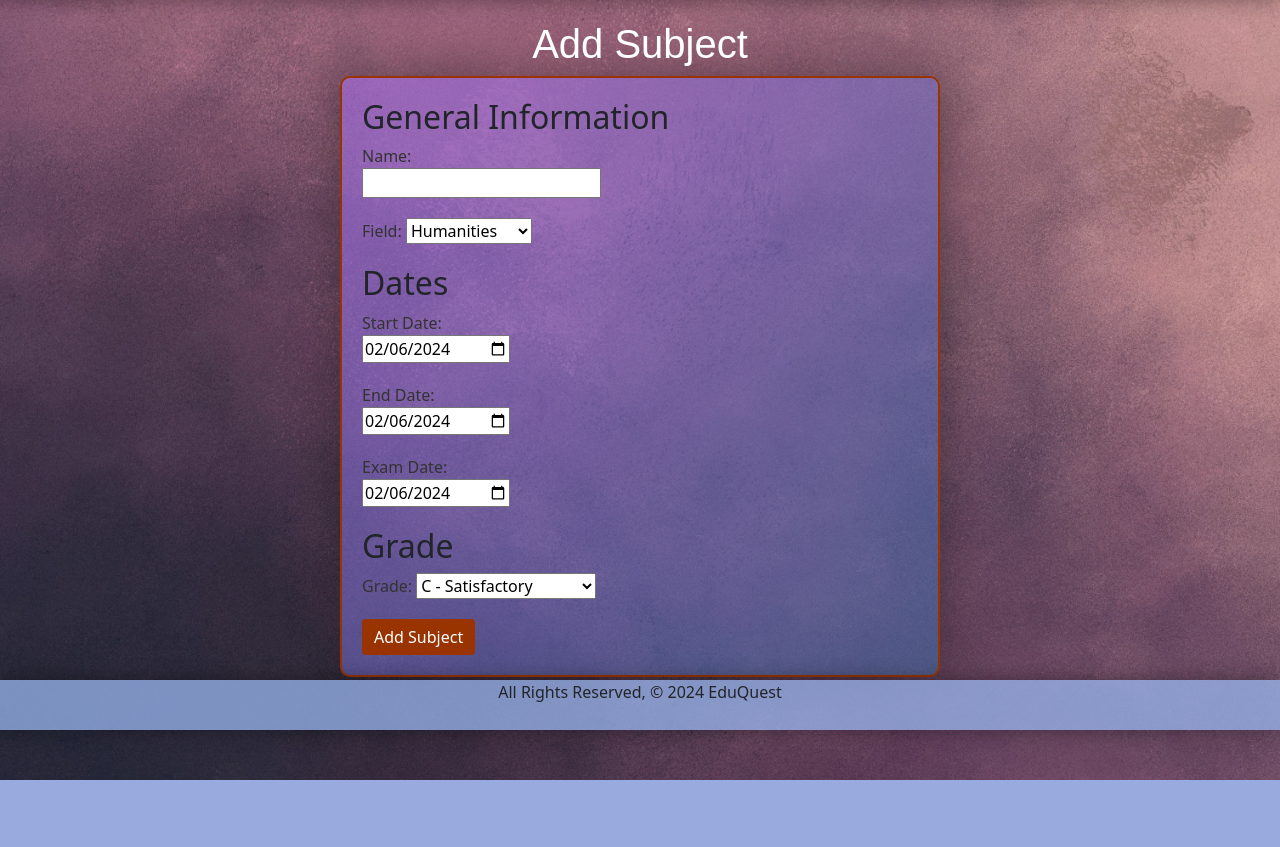
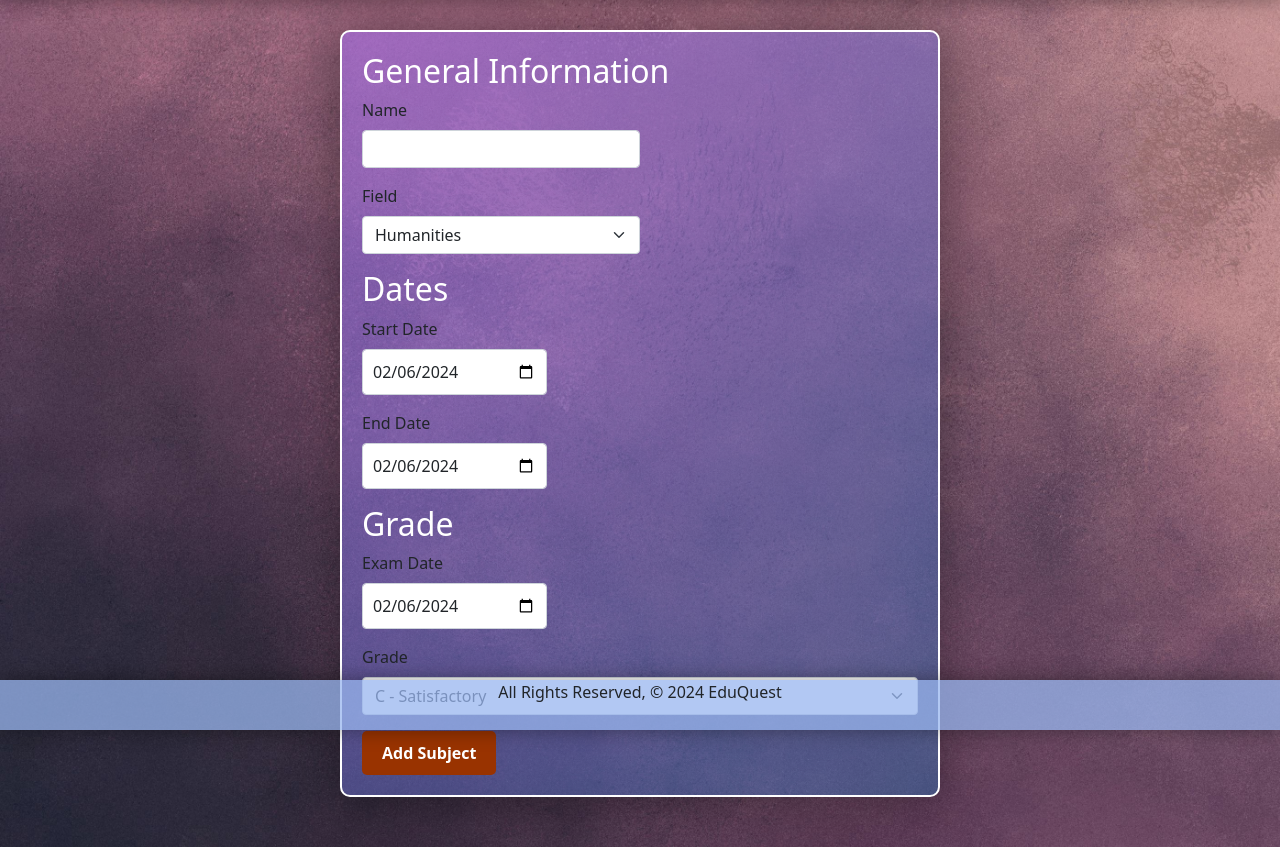
Before and after one commit to GA-EduQuest/EduQuest, a Django app: page /subjects/create in a window 1280 px wide. Shown: the part 70-917 px from the top of the page. Before the commit the page ends 850 px from the top, so only its background shows below. Run offline with Django 5.2, Linux system fonts and the light colour scheme; some libraries are stand-ins or nearby versions; some web fonts are replaced.

Commit message:
Added crispy forms; Orginised css

```diff
--- a/eduquest/settings.py
+++ b/eduquest/settings.py
@@ -38,6 +38,8 @@ INSTALLED_APPS = [
     'django.contrib.sessions',
     'django.contrib.messages',
     'django.contrib.staticfiles',
+    'crispy_forms',
+    'crispy_bootstrap5',
 ]
 
 MIDDLEWARE = [
@@ -126,3 +128,7 @@ LOGOUT_REDIRECT_URL = '/'
 # https://docs.djangoproject.com/en/5.0/ref/settings/#default-auto-field
 
 DEFAULT_AUTO_FIELD = 'django.db.models.BigAutoField'
+
+CRISPY_ALLOWED_TEMPLATE_PACKS = "bootstrap5"
+
+CRISPY_TEMPLATE_PACK = "bootstrap5"
--- a/main_app/forms.py
+++ b/main_app/forms.py
@@ -1,4 +1,6 @@
 from django import forms
+from crispy_forms.helper import FormHelper
+from crispy_forms.layout import Layout, Row, Column
 from .models import Subject
 
 class SubjectForm(forms.ModelForm):
@@ -6,12 +8,30 @@ class SubjectForm(forms.ModelForm):
         model = Subject
         fields = ['name', 'field', 'start_date', 'end_date', 'exam_date', 'grade']
         widgets = {
-            'start_date': forms.DateInput(attrs={'type': 'date'}),
-            'end_date': forms.DateInput(attrs={'type': 'date'}),
-            'exam_date': forms.DateInput(attrs={'type': 'date'}),
+            'start_date': forms.DateInput(attrs={'type': 'date', 'class': 'form-control', 'style': 'width: 100%; padding: 10px;'}),
+            'end_date': forms.DateInput(attrs={'type': 'date', 'class': 'form-control', 'style': 'width: 100%; padding: 10px;'}),
+            'exam_date': forms.DateInput(attrs={'type': 'date', 'class': 'form-control', 'style': 'width: 100%; padding: 10px;'}),
         }
         labels = {
             'start_date': 'Start Date',
             'end_date': 'End Date',
             'exam_date': 'Exam Date',
         }
+
+    def __init__(self, *args, **kwargs):
+        super(SubjectForm, self).__init__(*args, **kwargs)
+        self.helper = FormHelper()
+        self.helper.layout = Layout(
+            Row(
+                Column('name', css_class='col-md-6'),
+                Column('field', css_class='col-md-6'),
+            ),
+            Row(
+                Column('start_date', css_class='col-md-6'),
+                Column('end_date', css_class='col-md-6'),
+            ),
+            Row(
+                Column('exam_date', css_class='col-md-6'),
+                Column('grade', css_class='col-md-6'),
+            ),
+        )
--- a/main_app/static/css/style.css
+++ b/main_app/static/css/style.css
@@ -17,6 +17,7 @@ body > main {
     flex-direction: column;
     justify-content: center;
 }
+
 /* --------------------------------------------------------------------------------------------------------------- */
 /* Navbar and Footer */
 /* --------------------------------------------------------------------------------------------------------------- */
@@ -129,11 +130,11 @@ footer {
     padding: 20px;
     background: linear-gradient(#306cac7a, #a86ef48d);
     font-family: "TT Alientz Serif", sans-serif;
-    width: auto;
+    width: 100%;
     border-radius: 10px;
 }
 /* --------------------------------------------------------------------------------------------------------------- */
-
+/* Subject details  */
 /* --------------------------------------------------------------------------------------------------------------- */
 .subject-details-container {
     display: flex;
@@ -173,6 +174,13 @@ footer {
     margin-top: 20px;
 }
 
+.progress-container {
+    display: flex;
+    justify-content: center;
+}
+/* --------------------------------------------------------------------------------------------------------------- */
+/* Subject Form */
+/* --------------------------------------------------------------------------------------------------------------- */
 .subject-form {
     background-color: rgb(255, 253, 253);
     border-radius: 10px;
@@ -181,15 +189,35 @@ footer {
     margin: auto;
     box-shadow: 0 0 50px rgba(0, 0, 0, 0.39);
 }
-
-.form-group {
-    margin-bottom: 20px;
+.fantasy-form {
+    background: linear-gradient(-45deg, #306cac7a, #a86ef48d);
+    border: 2px solid #ffffff;
+    padding: 20px;
+    height: 100%;
+    width: 100%;
+    margin-top: 30px;
 }
-.form-title {
-    text-align: center;
-    margin-top: 20px;
+.fantasy-section-heading {
+    color: #ffffff;
 }
 
+.fantasy-btn {
+    border: none;
+    cursor: pointer;
+    padding: 10px 20px;
+    border-radius: 5px;
+    font-weight: bold;
+}
+.fantasy-btn-primary {
+    background-color: #993300;
+    color: #fff;
+}
+.asteriskField {
+    display: none;
+}
+/* --------------------------------------------------------------------------------------------------------------- */
+/* Subject Delete  */
+/* --------------------------------------------------------------------------------------------------------------- */
 .delete-content {
     text-align: center;
     margin: auto;
@@ -205,36 +233,24 @@ footer {
     justify-content: space-between;
     margin-top: 20px;
 }
-
+/* --------------------------------------------------------------------------------------------------------------- */
+/* Profile Page */
+/* --------------------------------------------------------------------------------------------------------------- */
 .profile-container {
     display: flex;
     justify-content: space-between;
     max-width: 800px;
     margin: 0 auto;
     padding: 20px;
-    background-color: #f5f5f5;
     border-radius: 10px;
     box-shadow: 0 0 10px rgba(0, 0, 0, 0.1);
     margin-top: 20px;
+    background-color: #b68beea7;
 }
 
-.names-section,
-.email-section,
-.xp-section {
-    flex: 1;
-    margin: 10px 50px;
-}
-
-.names-section h2 {
-    margin-bottom: 20px;
-}
-
-.names-section p,
-.email-section p,
-.xp-section p {
-    margin: 20px 0;
-}
-
+/* --------------------------------------------------------------------------------------------------------------- */
+/* Leaderboard Page */
+/* --------------------------------------------------------------------------------------------------------------- */
 .card-header {
     background-color: #007bff;
     color: #fff;
@@ -261,7 +277,9 @@ footer {
 .table-striped tbody tr:nth-of-type(even) {
     background-color: #fff;
 }
-
+/* --------------------------------------------------------------------------------------------------------------- */
+/* Badge detail Page */
+/* --------------------------------------------------------------------------------------------------------------- */
 .badge-container {
     border: 1px solid rgb(219, 219, 219);
     border-radius: 10px;
@@ -297,33 +315,17 @@ footer {
     color: #333;
     font-weight: bold;
 }
+.quest-details-card {
+    background-color: rgba(185, 185, 185, 0.523);
+    border-radius: 10px;
+    box-shadow: 0 0 20px rgba(0, 0, 0, 0.39);
+}
+.text-danger {
+    font-weight: bold;
+}
+.quest-details-header {
+    background: linear-gradient(-45deg, #306cacb0, #a86ef4cd);
+}
+/* --------------------------------------------------------------------------------------------------------------- */
 
-.progress-container {
-    display: flex;
-    justify-content: center;
-}
-
-.fantasy-heading {
-    font-family: "TT Alientz Serif", sans-serif;
-    color: #ffffff;
-}
-
-.fantasy-form {
-    background: linear-gradient(-45deg, #306cac7a, #a86ef48d);
-    border: 2px solid #993300;
-    padding: 20px;
-}
-
-.fantasy-form-group {
-    margin-bottom: 20px;
-}
-
-.fantasy-label {
-    color: #333;
-}
-
-.fantasy-btn {
-    background-color: #993300;
-    color: #fff;
-    border: none;
-}
+/* --------------------------------------------------------------------------------------------------------------- */
--- a/main_app/static/css/subject-index-style.css
+++ b/main_app/static/css/subject-index-style.css
@@ -8,8 +8,7 @@
     justify-content: space-around;
     align-items: flex-start;
     margin-top: 30px;
-    box-shadow: 0 0 50px rgba(0, 0, 0, 0.482);
-    border: 1px solid white;
+    box-shadow: 0 0 100px rgba(0, 0, 0, 0.887);
 }
 
 .subject-list,
@@ -152,7 +151,7 @@ h3 {
 .upcoming-container {
     width: 300px;
     height: 150px;
-    background-color: rgba(65, 105, 225, 0.9);
+    background-color: rgba(65, 105, 225, 0.766);
     margin-top: 300px;
     margin-bottom: 20px;
     color: #fff;
--- a/main_app/templates/quests/quests_detail.html
+++ b/main_app/templates/quests/quests_detail.html
@@ -5,7 +5,7 @@
 {% block content %}
   <div class="container">
     <div class="quest-details-card mx-auto mt-5">
-      <div class="quest-details-header bg-primary text-white p-3">
+      <div class="quest-details-header text-white p-3">
         <h2>Quest: {{ quest.name }}</h2>
       </div>
       <div class="quest-details-body p-4">
--- a/main_app/templates/subjects/subject_form.html
+++ b/main_app/templates/subjects/subject_form.html
@@ -2,60 +2,56 @@
 
 {% block title %}Subject{% endblock %}
 
+{% load crispy_forms_tags %}
+
 {% block content %}
-  <div class="container">
-    <div class="form-title text-center">
-      <h1 class="fantasy-heading">{% if subject %}Edit <span class="teal-text">{{ subject.name }}</span>{% else %}Add Subject{% endif %}</h1>
-    </div>
 
 <form action="" method="POST" class="subject-form fantasy-form">
     {% csrf_token %}
 
-      <div class="form-section">
+    <div class="form-section fantasy-form-group">
         <h2 class="fantasy-section-heading">General Information</h2>
         <div class="form-row">
             <div class="form-group col-md-6">
-            <label for="{{ form.name.id }}" class="fantasy-label">{{ form.name.label }}:</label>
-            {{ form.name }}
+                {{ form.name|as_crispy_field }}
             </div>
             <div class="form-group col-md-6">
-            <label for="{{ form.field.id }}" class="fantasy-label">{{ form.field.label }}:</label>
-            {{ form.field }}
+                {{ form.field|as_crispy_field }}
             </div>
         </div>
     </div>
 
-      <div class="form-section">
+    <div class="form-section fantasy-form-group">
         <h2 class="fantasy-section-heading">Dates</h2>
         <div class="form-row">
             <div class="form-group col-md-4">
-            <label for="{{ form.start_date.id }}" class="fantasy-label">{{ form.start_date.label }}:</label>
-            {{ form.start_date }}
+                {{ form.start_date|as_crispy_field }}
             </div>
             <div class="form-group col-md-4">
-            <label for="{{ form.end_date.id }}" class="fantasy-label">{{ form.end_date.label }}:</label>
-            {{ form.end_date }}
-          </div>
-          <div class="form-group col-md-4">
-            <label for="{{ form.exam_date.id }}" class="fantasy-label">{{ form.exam_date.label }}:</label>
-            {{ form.exam_date }}
+                {{ form.end_date|as_crispy_field }}
             </div>
           </div>
         </div>
 
-      <div class="form-section">
+        <div class="form-section fantasy-form-group">
           <h2 class="fantasy-section-heading">Grade</h2>
+          <div class="form-group col-md-4">
+              {{ form.exam_date|as_crispy_field }}
+          </div>
         <div class="form-group">
-          <label for="{{ form.grade.id }}" class="fantasy-label">{{ form.grade.label }}:</label>
-          {{ form.grade }}
+            {{ form.grade|as_crispy_field }}
         </div>
     </div>
 
+    <div class="form-group">
         {% if subject %}
-        <input type="submit" value="Update Subject" class="btn btn-primary fantasy-btn">
+            <button type="submit" class="btn fantasy-btn fantasy-btn-primary">Update Subject</button>
         {% else %}
-        <input type="submit" value="Add Subject" class="btn btn-primary fantasy-btn">
+            <button type="submit" class="btn fantasy-btn fantasy-btn-primary">Add Subject</button>
         {% endif %}
+    </div>
 </form>
-  </div>
+
+
+
 {% endblock %}
--- a/requirements.txt
+++ b/requirements.txt
@@ -2,3 +2,5 @@ asgiref==3.7.2
 Django==5.0.1
 psycopg2-binary==2.9.9
 sqlparse==0.4.4
+django-crispy-forms==2.1
+crispy-bootstrap5==2023.10
```
Also changed, not shown: main_app/templates/user/user_detail.html (+7 -7 lines). Lines whose indentation alone changed are shown as unchanged.
